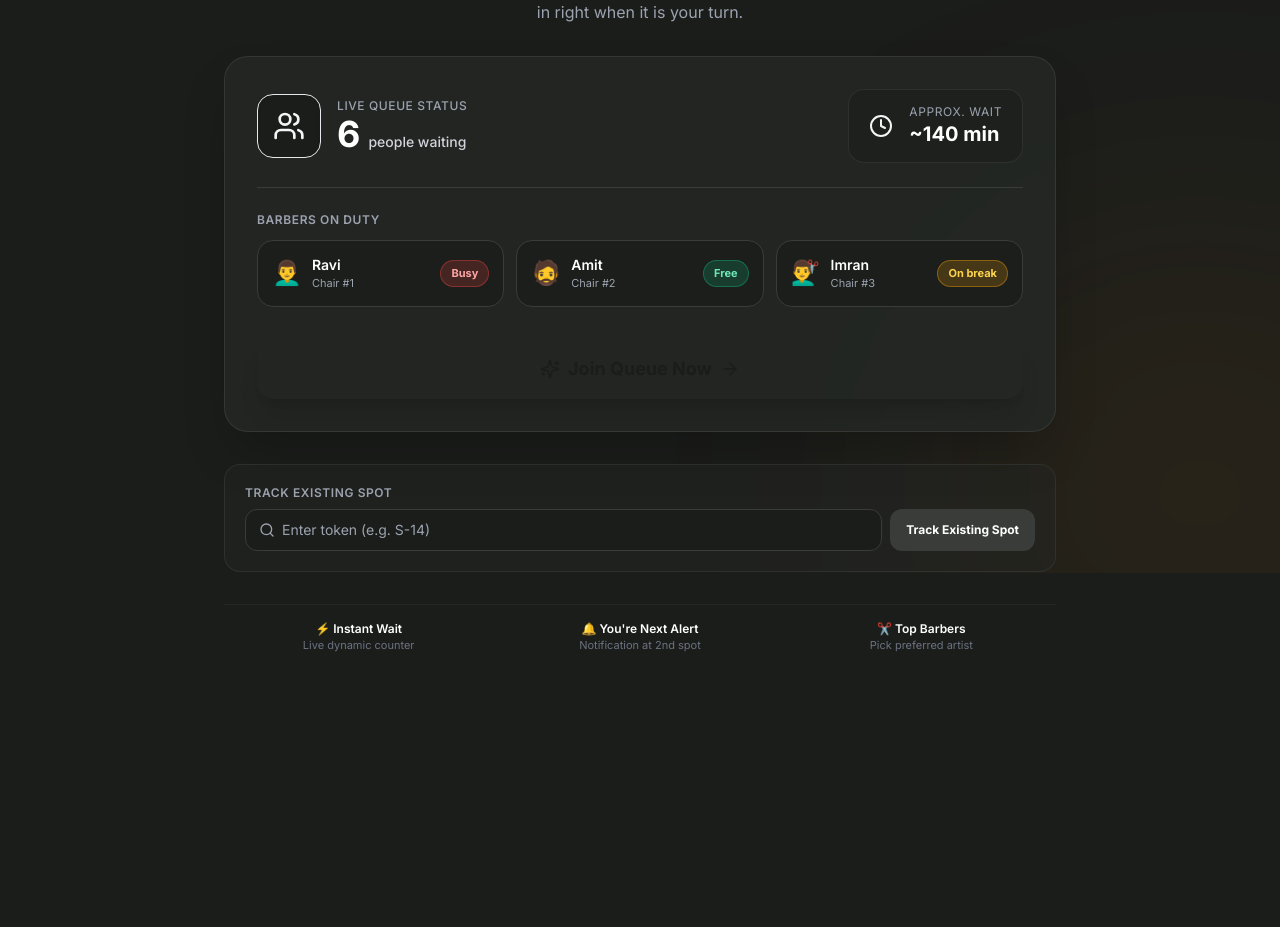
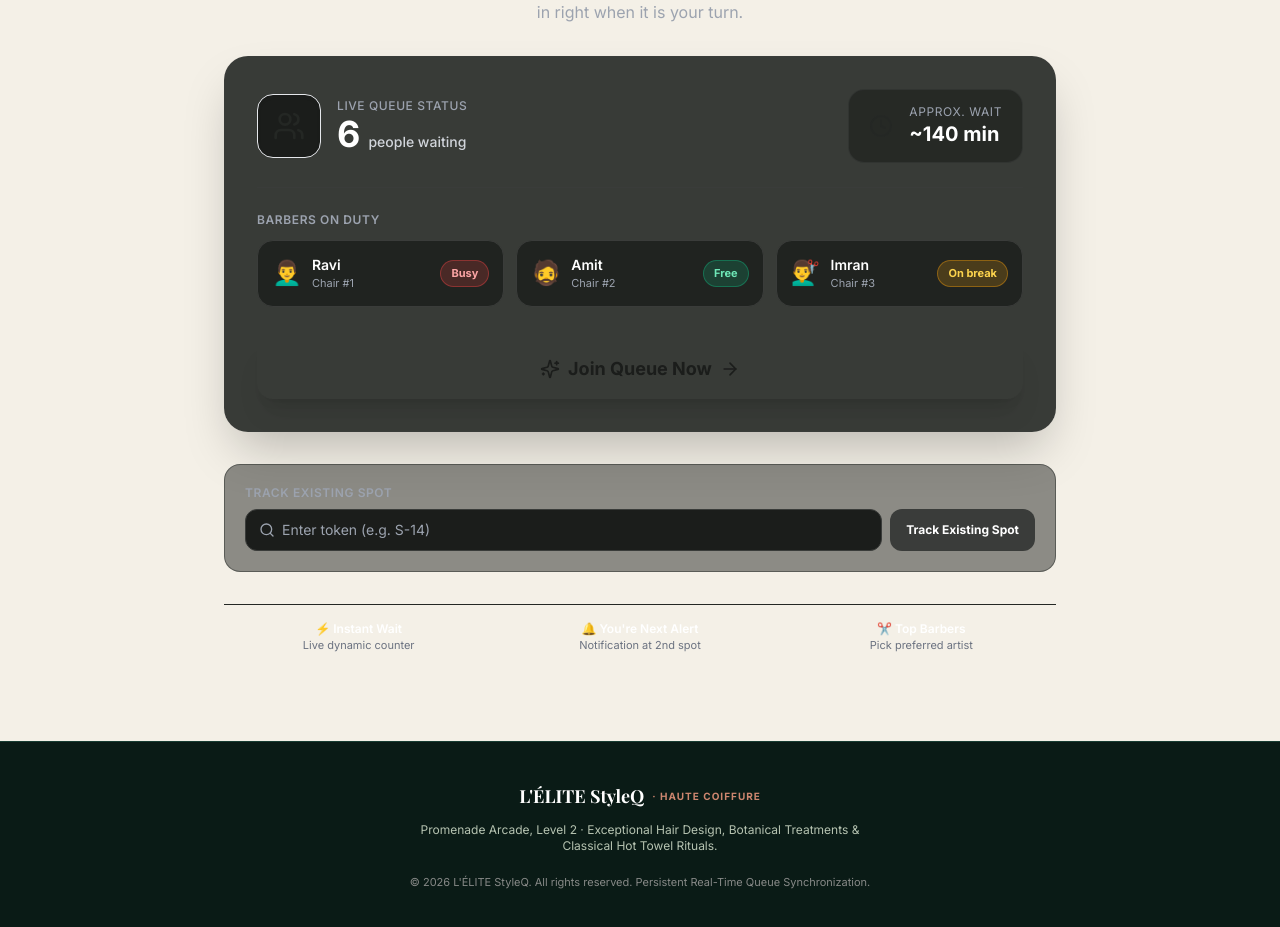
Before and after one commit to jeneilduggal/Salon-Queue-Management-Project-System, a React (Vite) app: page / in a window 1280 px wide. Shown: the part 227-1154 px from the top of the page. Before the commit the page ends 904 px from the top, so only its background shows below. Built offline with nearby package versions, Linux system fonts and the light colour scheme; the HTML template or start-up script is replaced by a standard one.

Commit message:
Restore exact L'ÉLITE StyleQ theme from supplied ZIP

```diff
--- a/src/App.jsx
+++ b/src/App.jsx
@@ -1,10 +1,10 @@
 import React, { useState, useEffect } from 'react';
 import { QueueProvider, useQueue } from './context/QueueContext';
-import { AuthProvider } from './context/AuthContext';
+import { AuthProvider, useAuth } from './context/AuthContext';
 import { Navbar } from './components/Navbar';
 import { AuthModal } from './components/AuthModal';
 import { ProtectedRoute } from './components/ProtectedRoute';
-import { SpotlightBackground } from './components/SpotlightBackground';
+
 import { Home } from './pages/Home';
 import { ServiceCatalog } from './pages/ServiceCatalog';
 import { JoinQueue } from './pages/JoinQueue';
@@ -13,59 +13,66 @@ import { ReceptionDashboard } from './pages/ReceptionDashboard';
 import { BarberView } from './pages/BarberView';
 import { WaitingDisplay } from './pages/WaitingDisplay';
 import { AdminSettings } from './pages/AdminSettings';
-import { ArrowLeft } from 'lucide-react';
+import { Tv, ArrowLeft } from 'lucide-react';
 
 function MainApp() {
   const getInitialRoute = () => {
     const hash = window.location.hash.replace('#/', '').replace('#', '');
     if (hash) return hash;
-    return window.location.pathname.replace(/^\//, '') || 'home';
+    const path = window.location.pathname.replace(/^\//, '');
+    return path || 'home';
   };
 
   const [currentRoute, setCurrentRoute] = useState(getInitialRoute);
   const { myTicketId } = useQueue();
 
   useEffect(() => {
-    const syncRoute = () => setCurrentRoute(getInitialRoute());
-    window.addEventListener('popstate', syncRoute);
-    window.addEventListener('hashchange', syncRoute);
+    const handlePopState = () => {
+      setCurrentRoute(getInitialRoute());
+    };
+    window.addEventListener('popstate', handlePopState);
+    window.addEventListener('hashchange', handlePopState);
     return () => {
-      window.removeEventListener('popstate', syncRoute);
-      window.removeEventListener('hashchange', syncRoute);
+      window.removeEventListener('popstate', handlePopState);
+      window.removeEventListener('hashchange', handlePopState);
     };
   }, []);
 
   const navigate = (route) => {
-    let target = route;
-    if (route === 'status') target = `status/${myTicketId || 'S-14'}`;
-    window.location.hash = `#/${target}`;
-    setCurrentRoute(target);
+    let targetRoute = route;
+    if (route === 'status' && myTicketId) {
+      targetRoute = `status/${myTicketId}`;
+    } else if (route === 'status' && !myTicketId) {
+      targetRoute = 'status/Q-103';
+    }
+
+    window.location.hash = `#/${targetRoute}`;
+    setCurrentRoute(targetRoute);
     window.scrollTo({ top: 0, behavior: 'smooth' });
   };
 
   const renderScreen = () => {
-    if (!currentRoute || currentRoute === 'home') return <Home onNavigate={navigate} />;
+    if (currentRoute === 'home' || currentRoute === '') return <Home onNavigate={navigate} />;
     if (currentRoute === 'services') return <ServiceCatalog onNavigate={navigate} />;
     if (currentRoute === 'join') return <JoinQueue onNavigate={navigate} />;
     if (currentRoute.startsWith('status')) {
-      const ticketId = currentRoute.split('/')[1] || myTicketId || 'S-14';
+      const parts = currentRoute.split('/');
+      const ticketId = parts[1] || myTicketId || 'Q-103';
       return <MyStatus ticketId={ticketId} onNavigate={navigate} />;
     }
     if (currentRoute === 'reception') {
       return <ProtectedRoute requiredRole="receptionist" onNavigate={navigate}><ReceptionDashboard onNavigate={navigate} /></ProtectedRoute>;
     }
     if (currentRoute.startsWith('barber')) {
-      const barberName = currentRoute.split('/')[1] || 'ravi';
+      const parts = currentRoute.split('/');
+      const barberName = parts[1] || 'alexandre';
       return <ProtectedRoute requiredRole="barber" onNavigate={navigate}><BarberView barberName={barberName} onNavigate={navigate} /></ProtectedRoute>;
-    }
-    if (currentRoute === 'admin') {
-      return <ProtectedRoute requiredRole="admin" onNavigate={navigate}><AdminSettings onNavigate={navigate} /></ProtectedRoute>;
     }
     if (currentRoute === 'display') {
       return (
         <div className="relative">
           <div className="fixed bottom-4 right-4 z-50">
-            <button onClick={() => navigate('home')} className="flex items-center gap-2 px-4 py-2.5 rounded-xl bg-charcoal-800/90 text-gray-100 border border-charcoal-700 shadow-xl">
+            <button onClick={() => navigate('home')} className="flex items-center space-x-1.5 px-4 py-2.5 rounded-2xl bg-forest-900 border border-forest-800 text-ivory-100 text-xs font-bold shadow-xl transition-all hover:bg-copper-600">
               <ArrowLeft className="w-4 h-4" /><span>Exit TV View</span>
             </button>
           </div>
@@ -73,26 +80,32 @@ function MainApp() {
         </div>
       );
     }
+    if (currentRoute === 'admin') {
+      return <ProtectedRoute requiredRole="admin" onNavigate={navigate}><AdminSettings onNavigate={navigate} /></ProtectedRoute>;
+    }
     return <Home onNavigate={navigate} />;
   };
 
   const isTVView = currentRoute === 'display';
   return (
-    <div className="min-h-screen bg-charcoal-900 text-gray-100 flex flex-col font-sans relative">
-      <SpotlightBackground />
+    <div className="min-h-screen bg-ivory-100 text-charcoal-800 flex flex-col font-sans relative selection:bg-copper-500 selection:text-white">
       <AuthModal />
       {!isTVView && <Navbar currentRoute={currentRoute} onNavigate={navigate} />}
       <main className="flex-1 relative z-10">{renderScreen()}</main>
+      {!isTVView && (
+        <footer className="bg-forest-950 text-ivory-200 border-t border-forest-800 py-10 px-4 sm:px-6 lg:px-8 mt-16 text-center text-xs space-y-3">
+          <div className="flex items-center justify-center space-x-2">
+            <span className="font-editorial text-lg text-white font-bold">L'ÉLITE StyleQ</span>
+            <span className="text-copper-400 font-bold uppercase tracking-widest text-[10px]">· Haute Coiffure</span>
+          </div>
+          <p className="text-sage-300 max-w-md mx-auto">Promenade Arcade, Level 2 · Exceptional Hair Design, Botanical Treatments & Classical Hot Towel Rituals.</p>
+          <p className="text-charcoal-400 text-[11px] pt-2">© {new Date().getFullYear()} L'ÉLITE StyleQ. All rights reserved. Persistent Real-Time Queue Synchronization.</p>
+        </footer>
+      )}
     </div>
   );
 }
 
 export default function App() {
-  return (
-    <AuthProvider>
-      <QueueProvider>
-        <MainApp />
-      </QueueProvider>
-    </AuthProvider>
-  );
+  return <AuthProvider><QueueProvider><MainApp /></QueueProvider></AuthProvider>;
 }
```
